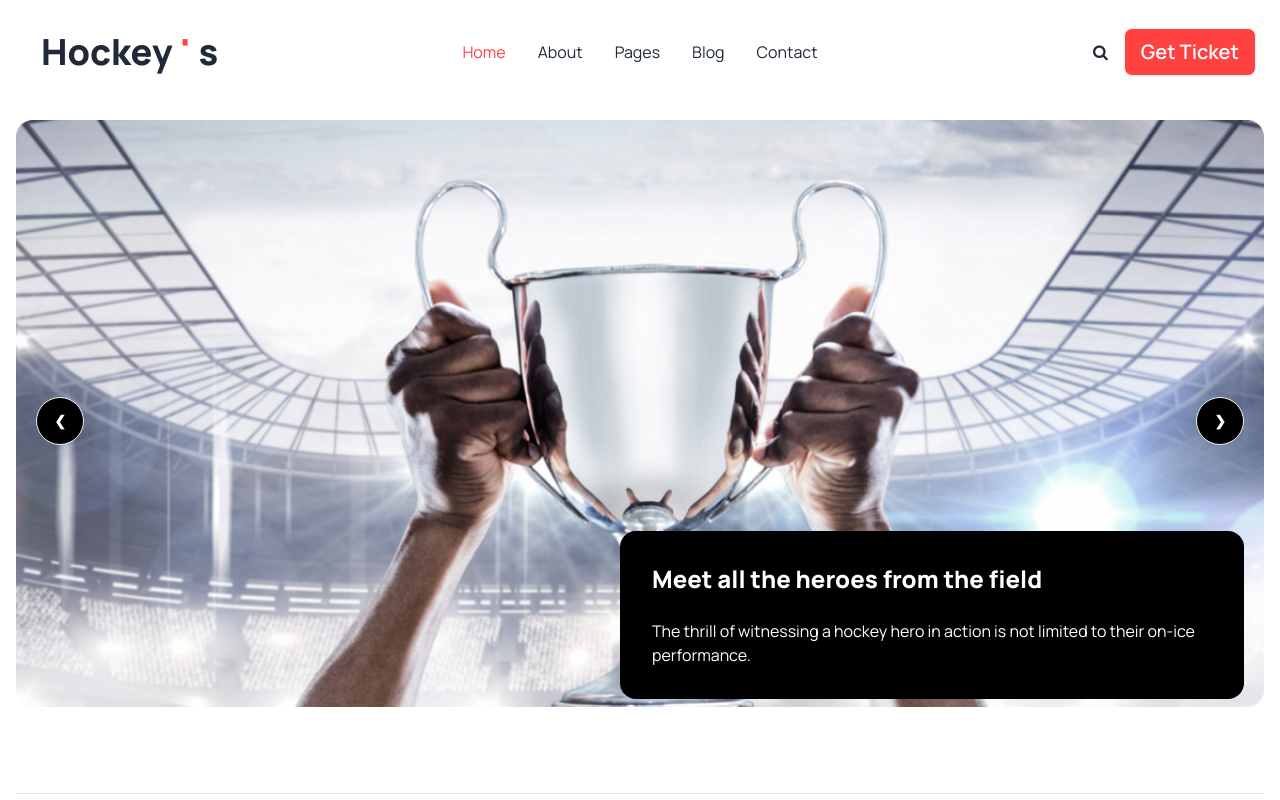
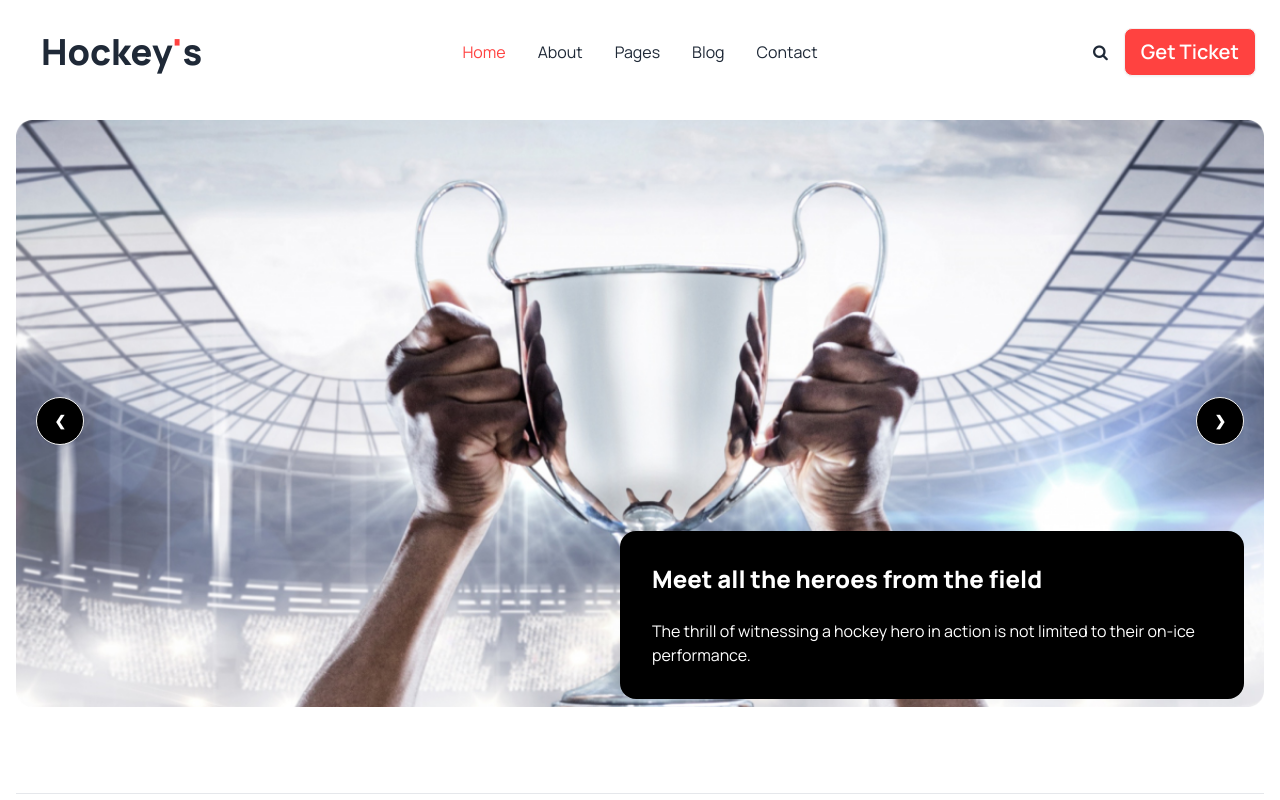
Before and after one commit to sumaiyaurmi/Hockeys, a plain HTML site: page index.html in a window 1280 px wide. Shown: the top 800 px of the page. Drawn offline with nearby package versions, Linux system fonts and the light colour scheme.

Commit message:
nav updated

```diff
--- a/index.html
+++ b/index.html
@@ -74,9 +74,8 @@
                 <li><a>Contact</a></li>
               </ul>
             </div>
-            <a class="btn btn-ghost text-2xl lg:text-4xl font-extrabold"
-              >Hockey<span class="text-btn-primary">'</span>s</a
-            >
+            <a class="btn btn-ghost text-2xl lg:text-4xl font-extrabold gap-0"
+              >Hockey<span class="text-btn-primary">'</span>s</a>
           </div>
           <div class="navbar-center hidden lg:flex">
             <ul class="menu menu-horizontal px-1 text-base">
```
